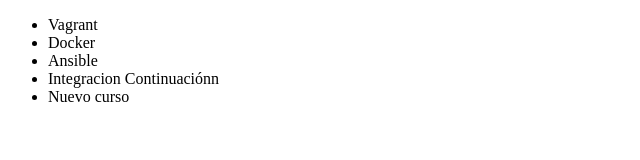
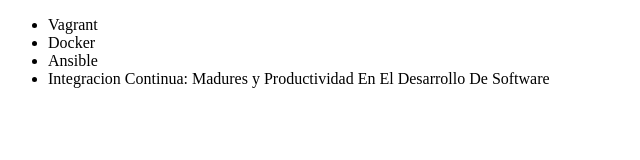
Before and after one commit to JoelPastor/alura-git, a plain HTML site: page index.html in a window 1280 px wide. Shown: the whole page, without its empty margins (0-640 px from the left). Drawn offline with Linux system fonts and the light colour scheme.

Commit message:
Renombrando curso de integracion continua

```diff
--- a/index.html
+++ b/index.html
@@ -9,8 +9,7 @@
             <li>Vagrant</li>
             <li>Docker</li>
             <li>Ansible</li>
-            <li>Integracion Continuaciónn</li>
-            <li>Nuevo curso</li>
+            <li>Integracion Continua: Madures y Productividad En El Desarrollo De Software</li>
         </ul>
     </body>
     </html>
```
